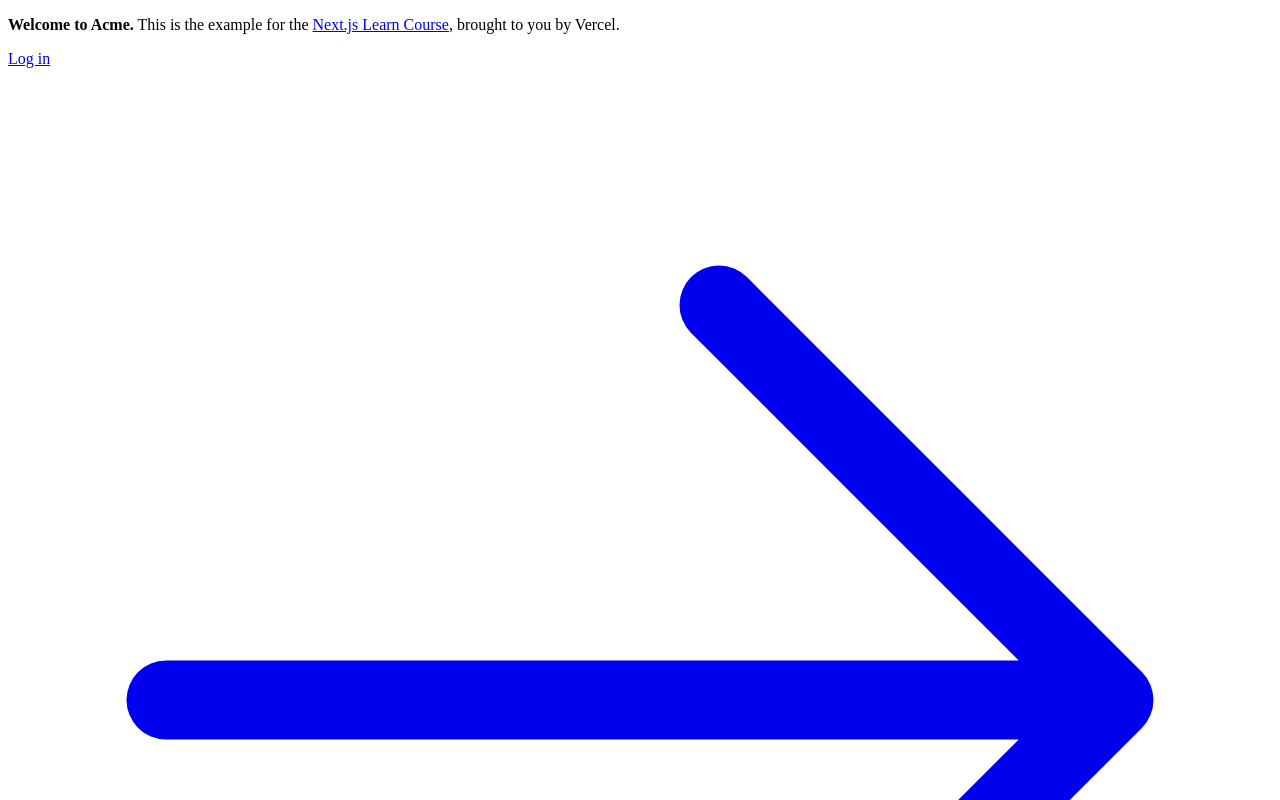
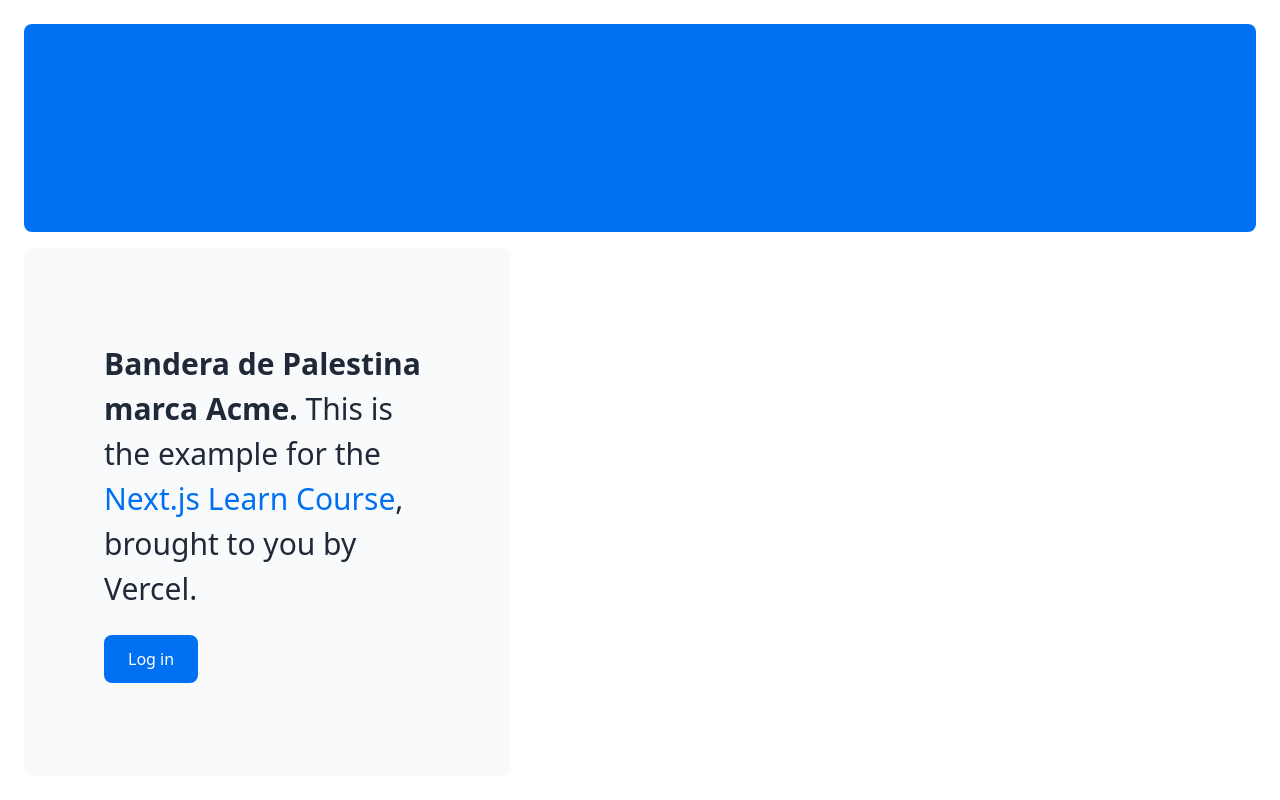
Before and after one commit to nicosicolo/PrimerEjemploNextJs, a Next.js app: page / in a window 1280 px wide. Shown: the top 800 px of the page. Built offline with nearby package versions, Linux system fonts and the light colour scheme.

Commit message:
First commit

```diff
--- a/app/page.tsx
+++ b/app/page.tsx
@@ -11,7 +11,7 @@ export default function Page() {
       <div className="mt-4 flex grow flex-col gap-4 md:flex-row">
         <div className="flex flex-col justify-center gap-6 rounded-lg bg-gray-50 px-6 py-10 md:w-2/5 md:px-20">
           <p className={`text-xl text-gray-800 md:text-3xl md:leading-normal`}>
-            <strong>Welcome to Acme.</strong> This is the example for the{' '}
+            <strong>Bandera de Palestina marca Acme.</strong> This is the example for the{' '}
             <a href="https://nextjs.org/learn/" className="text-blue-500">
               Next.js Learn Course
             </a>
@@ -21,7 +21,7 @@ export default function Page() {
             href="/login"
             className="flex items-center gap-5 self-start rounded-lg bg-blue-500 px-6 py-3 text-sm font-medium text-white transition-colors hover:bg-blue-400 md:text-base"
           >
-            <span>Log in</span> <ArrowRightIcon className="w-5 md:w-6" />
+            <span>Log in</span>
           </Link>
         </div>
         <div className="flex items-center justify-center p-6 md:w-3/5 md:px-28 md:py-12">
```
Also changed, not shown: app/layout.tsx (+9 -0 lines).
